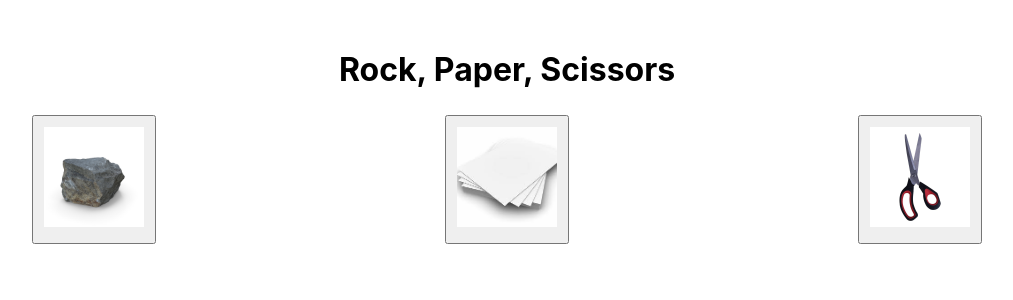
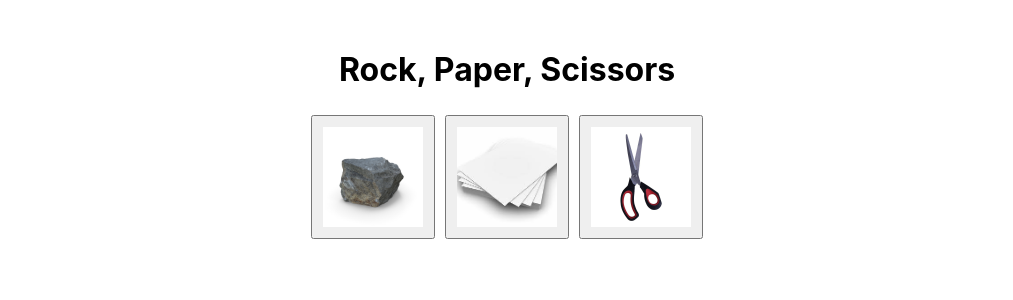
Before and after one commit to hariake/reactingproject, a React (Create React App) app: page / in a window 1280 px wide. Shown: the top 300 px of the page, without its empty margins (133-1146 px from the left). Built offline with nearby package versions, Linux system fonts and the light colour scheme.

Commit message:
Order fix

```diff
--- a/src/App.css
+++ b/src/App.css
@@ -6,7 +6,7 @@
 
 .choices {
   display: flex;
-  justify-content: space-around;
+  justify-content: center;
   margin: 20px;
 }
 
@@ -23,7 +23,6 @@ button {
 img {
   max-width: 100px;
   max-height: 100px;
-  margin-bottom: 5px;
 }
 
 .result {
--- a/src/App.js
+++ b/src/App.js
@@ -11,7 +11,6 @@ const App = () => {
   const [userChoice, setUserChoice] = useState(null);
   const [computerChoice, setComputerChoice] = useState(null);
   const [result, setResult] = useState('');
-  const [previousUserChoice, setPreviousUserChoice] = useState(null);
 
   const handleUserChoice = (choice) => {
     console.log(`User chose: ${choice}`);
--- a/src/components/ComputerChoiceGenerator.js
+++ b/src/components/ComputerChoiceGenerator.js
@@ -2,21 +2,21 @@ import React, { useEffect } from 'react';
 
 const ComputerChoiceGenerator = ({ onGenerate }) => {
   useEffect(() => {
+
+    const generateComputerChoice = () => {
+      const choices = ['rock', 'paper', 'scissors'];
+      const randomIndex = Math.floor(Math.random() * choices.length);
+      const computerChoice = choices[randomIndex];
+      onGenerate(computerChoice);
+    };
+
     generateComputerChoice();
-
 
     return () => {
 
     };
   }, [onGenerate]);
 
-  const generateComputerChoice = () => {
-    const choices = ['rock', 'paper', 'scissors'];
-    const randomIndex = Math.floor(Math.random() * choices.length);
-    const computerChoice = choices[randomIndex];
-    onGenerate(computerChoice);
-  };
-
   return <></>;
 };
 
```
